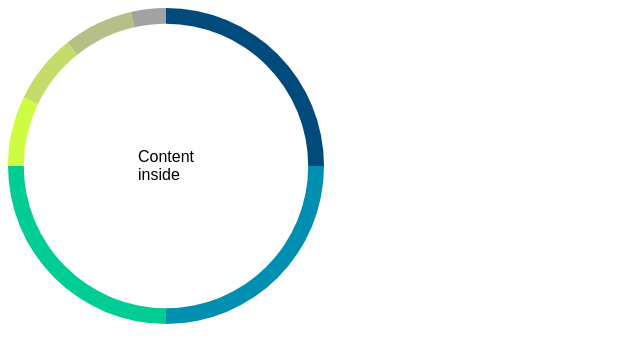
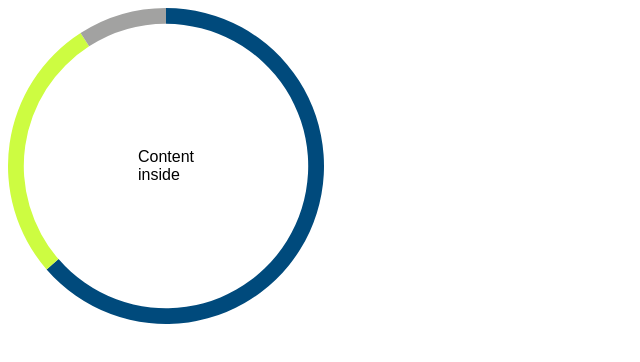
Before and after one commit to zemlyansky/svg-pie, a website: page index.html in a window 1280 px wide. Shown: the whole page, without its empty margins (0-640 px from the left). Drawn offline with nearby package versions, Linux system fonts and the light colour scheme.

Commit message:
Data input: array of objects (dataset) or two arrays (values, labels)

```diff
--- a/index.html
+++ b/index.html
@@ -28,15 +28,17 @@
     <script src="svg-pie.js" charset="utf-8"></script>
     <script type="text/javascript">
       var d = new SvgPie('#chart', {
-        dataset: [
-          {label: 'Ben', value: 10},
-          {label: 'Bill', value: 20},
-          {label: 'Jane', value: 70},
-          {label: 'Bill', value: 20},
-          {label: 'Jane', value: 70},
-          {label: 'Bill', value: 20},
-          {label: 'Jane', value: 70},
-        ],
+        // dataset: [
+        //   {label: 'Ben', value: 10},
+        //   {label: 'Bill', value: 20},
+        //   {label: 'Jane', value: 70},
+        //   {label: 'Bill', value: 20},
+        //   {label: 'Jane', value: 70},
+        //   {label: 'Bill', value: 20},
+        //   {label: 'Jane', value: 70},
+        // ],
+        values: [30, 10, 70],
+        labels: ['Bill', 'Jane', 'Monica'],
         innerRadiusSize: .9,
         sort: true
         // colors: ['#FF0000','#0055EE']
--- a/svg-pie.js
+++ b/svg-pie.js
@@ -26,6 +26,8 @@
     }
     this.options = Object.assign(defaultOptions, userOptions)
 
+    var that = this
+
     // Select chart element
     var chartElement = document.querySelector(selector)
     var chart = d3.select(selector)
@@ -34,17 +36,6 @@
                   .style('justify-content','center')
                   .style('align-items','center')
 
-    var colorCoeff = (this.options.dataset.length - 1) / (this.options.colors.length - 1)
-    var color = d3//.scaleOrdinal()
-                  // .range(this.options.colors)
-                  .scaleLinear()
-                  .domain(this.options.colors.map(function(color, index){
-                    return index * colorCoeff
-                  }))
-                  .interpolate(d3.interpolateHcl)
-                  .range(this.options.colors.map(function(color){
-                      return d3.rgb(color)
-                  }))
     var svg = d3.select(selector)
                 .append('svg')
                 .style('position','absolute')
@@ -72,8 +63,17 @@
     }
 
     this.update = function() {
+      if (typeof(this.options.dataset) === 'undefined' && typeof(this.options.values) !== 'undefined') {
+        this.options.dataset = []
+        this.options.values.forEach(function (value, index) {
+          that.options.dataset.push({
+            value: value,
+            label: (typeof(that.options.labels) !== 'undefined') ? that.options.labels[index] : ''
+          })
+        })
+      }
       if (typeof(this.options.sort) === 'boolean' && this.options.sort) {
-        this.options.dataset.sort(function(a,b) {
+        this.options.dataset.sort(function (a, b) {
           return b.value - a.value
         })
       }
@@ -94,6 +94,18 @@
 
       var path = g.selectAll('path')
                   .data(pieGenerator(this.options.dataset))
+
+      var colorCoeff = (this.options.dataset.length - 1) / (this.options.colors.length - 1)
+      var color = d3//.scaleOrdinal()
+                    // .range(this.options.colors)
+                    .scaleLinear()
+                    .domain(this.options.colors.map(function(color, index){
+                      return index * colorCoeff
+                    }))
+                    .interpolate(d3.interpolateHcl)
+                    .range(this.options.colors.map(function(color){
+                        return d3.rgb(color)
+                    }))
 
       var updPath = path.enter()
                   .append('path')
```
Also changed, not shown: svg-pie.bundle.min.js, svg-pie.min.js.
